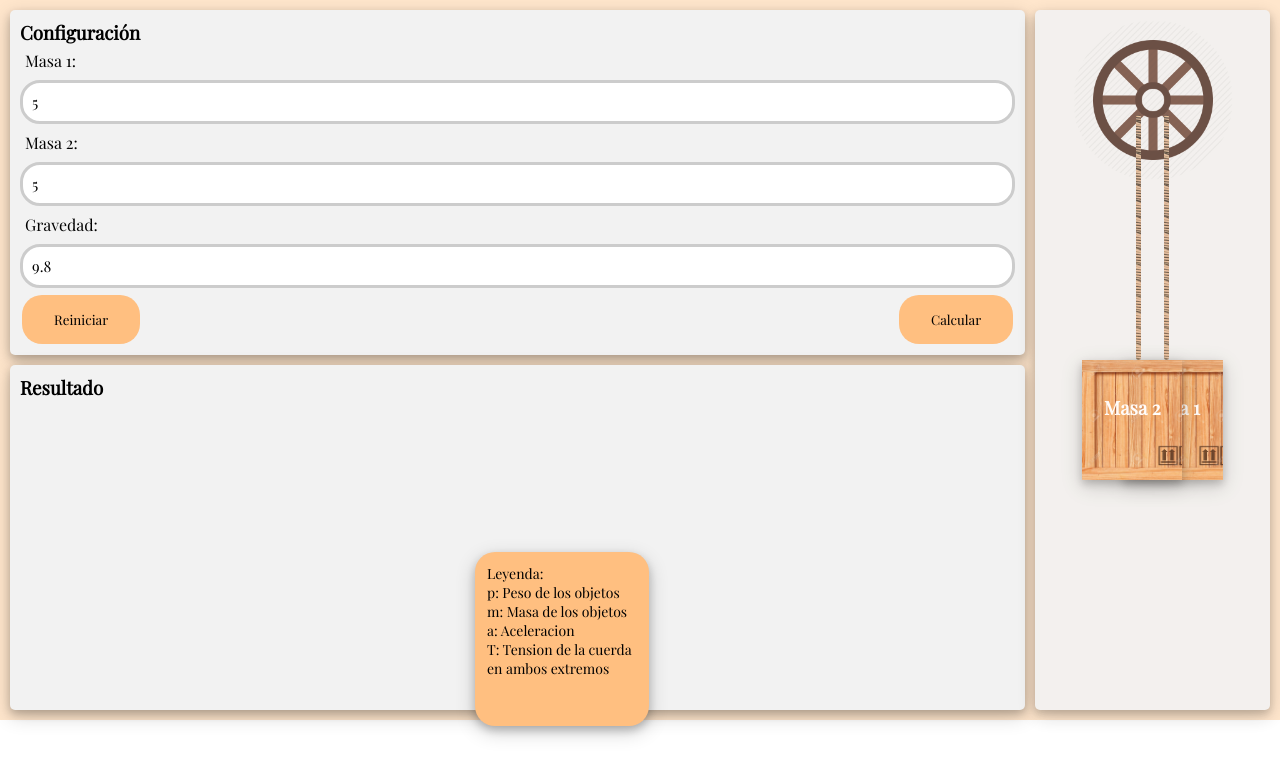
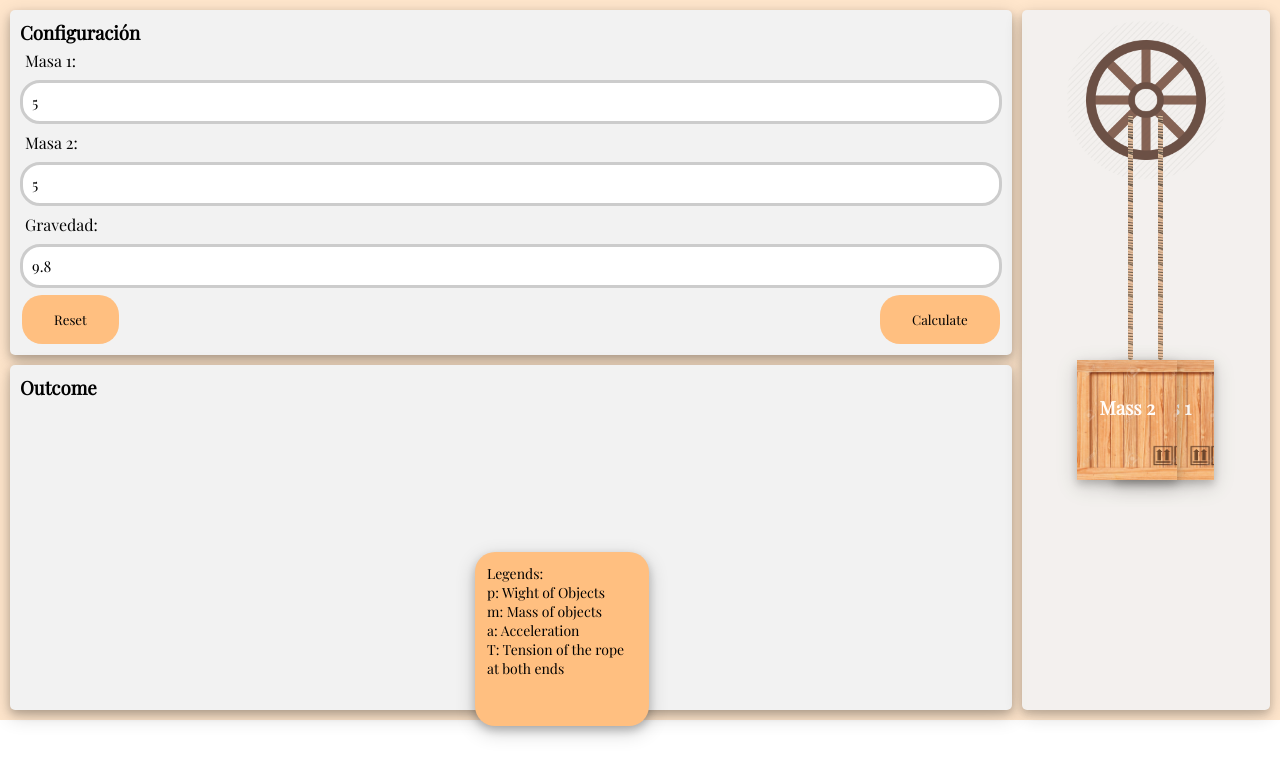
Before and after one commit to FihlaTV/Atwood-s-Machine-SImulator, a plain HTML site: page proyecto_final/index.html in a window 1280 px wide. Drawn offline with nearby package versions, Linux system fonts and the light colour scheme.

Commit message:
Translated html file

```diff
--- a/proyecto_final/index.html
+++ b/proyecto_final/index.html
@@ -16,29 +16,29 @@
   			<label>Masa 2:</label><input type="text" id="masa2" name="masa2" value="5">
   			<label>Gravedad:</label><input type="text" id="gravedad" name="gravedad" value="9.8">
 
-  			<input type="button" onclick="reload()" name="reiniciar" value="Reiniciar">
-  			<input type="button" id="calcular" onclick="calcular()" name="calcular" value="Calcular">
+  			<input type="button" onclick="reload()" name="reiniciar" value="Reset">
+  			<input type="button" id="calcular" onclick="calcular()" name="calcular" value="Calculate">
   		</div>
   		<div class="grid-item2">
   			<div class="circulo" id="circulo"></div>
-  			<div class="b1" id="b1"><h3>Masa 1</h3></div>
-  			<div class="b2" id="b2"><h3>Masa 2</h3></div>
+  			<div class="b1" id="b1"><h3>Mass 1</h3></div>
+  			<div class="b2" id="b2"><h3>Mass 2</h3></div>
   			<div class="rope1" id="rope1"></div>
   			<div class="rope2" id="rope2"></div>
   			<audio id="audio" src="wheel-sound.mp3"></audio>
   		</div>
 
   		<div class="grid-item3" id="result">
-  			<h3>Resultado</h3>
+  			<h3>Outcome</h3>
   			<p id="demo1"></p>
   			<p id="demo2"></p>
   			<p id="demo3"></p>
   			<p id="leyenda">
-  				Leyenda: <br>
-  				p: Peso de los objetos <br>
-  				m: Masa de los objetos <br>
-  				a: Aceleracion <br>
-  				T: Tension de la cuerda en ambos extremos
+  				Legends: <br>
+  				p: Wight of Objects <br>
+  				m: Mass of objects <br>
+  				a: Acceleration <br>
+  				T: Tension of the rope at both ends
   			</p>
 
   		</div>
```
